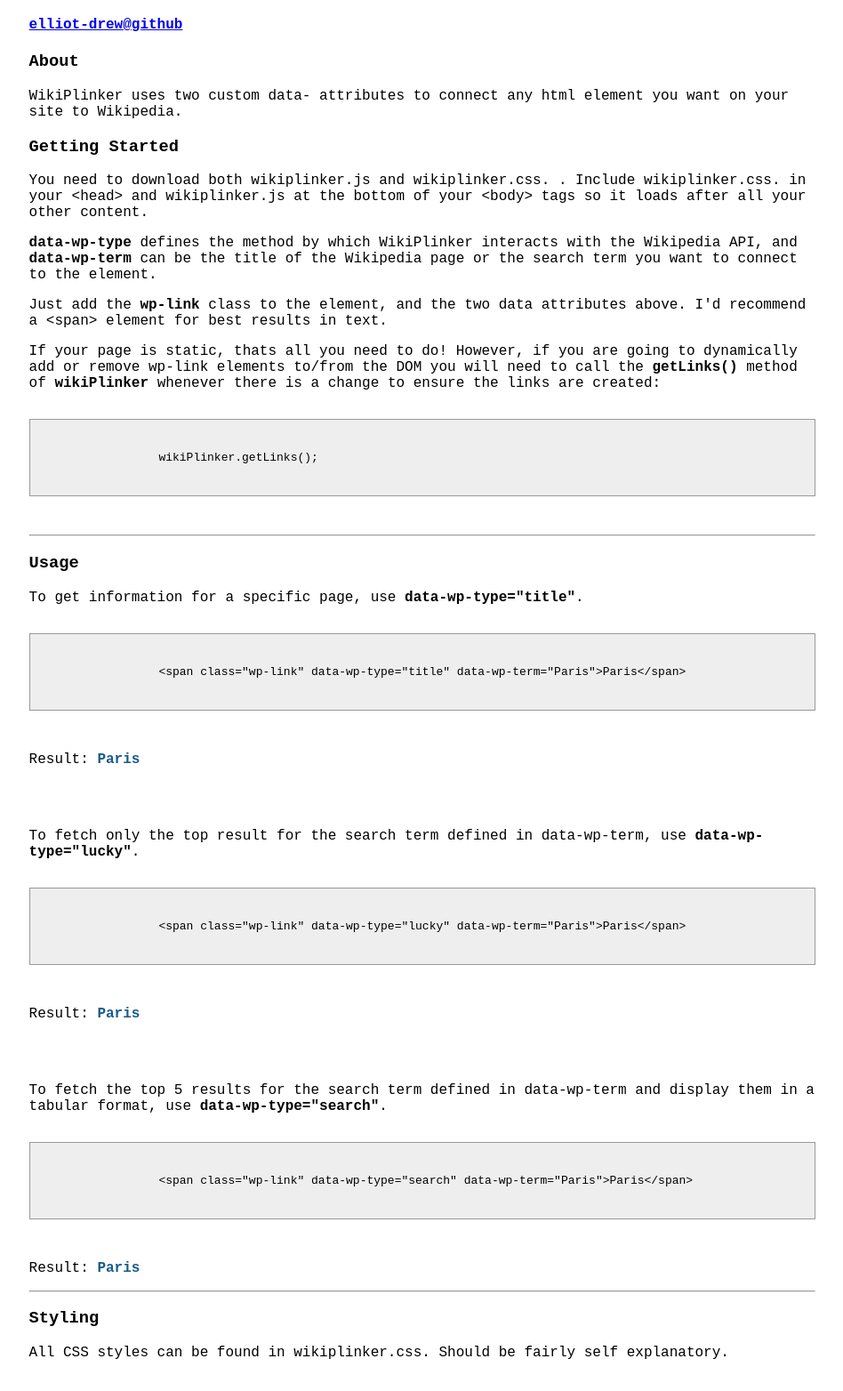
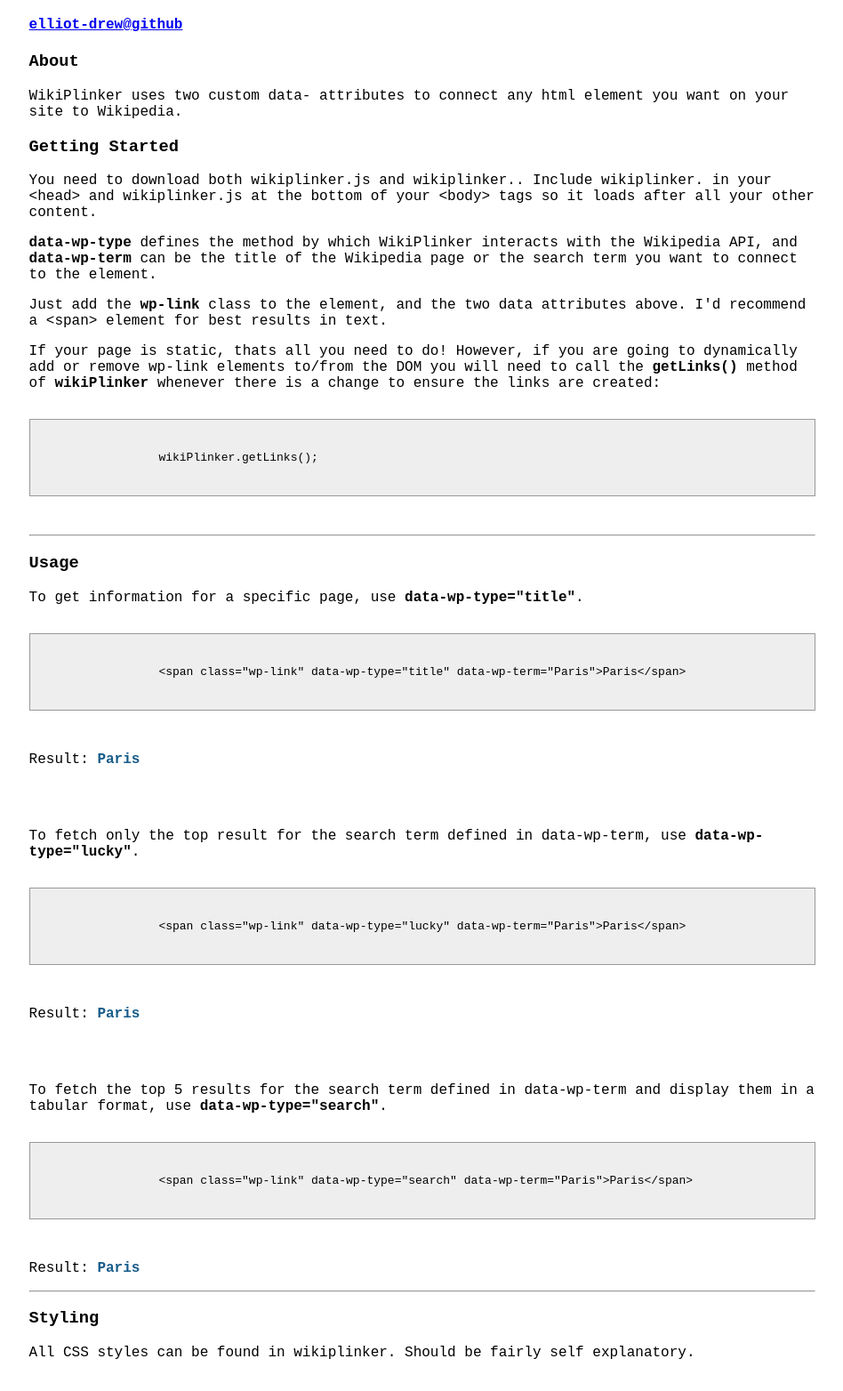
Before and after one commit to elliot-drew/wikiplinker, a plain HTML site: page index.html in a window 1280 px wide. Shown: the part 79-1643 px from the top of the page at 89% size, without its empty margins (165-1113 px from the left). Drawn offline with Linux system fonts and the light colour scheme.

Commit message:
Updated readme and index.html for spelling errors

```diff
--- a/index.html
+++ b/index.html
@@ -59,7 +59,7 @@
             Getting Started
         </h3>
         <p>
-            You need to download both wikiplinker.js and wikiplinker.css. . Include wikiplinker.css.  in your &lt;head&gt; and
+            You need to download both wikiplinker.js and wikiplinker.. Include wikiplinker. in your &lt;head&gt; and
             wikiplinker.js at the bottom of your &lt;body&gt; tags so it loads after all your other content.
         </p>
         <p>
@@ -127,7 +127,7 @@
             Styling
         </h3>
         <p>
-            All CSS styles can be found in wikiplinker.css. Should be fairly self explanatory.
+            All CSS styles can be found in wikiplinker. Should be fairly self explanatory.
         </p>
     </div>
 
```
Also changed, not shown: 1 other file.
